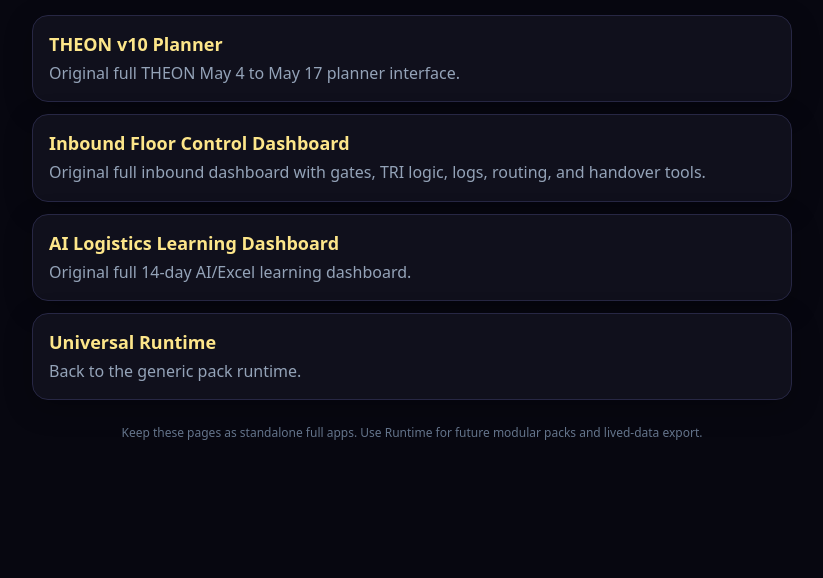
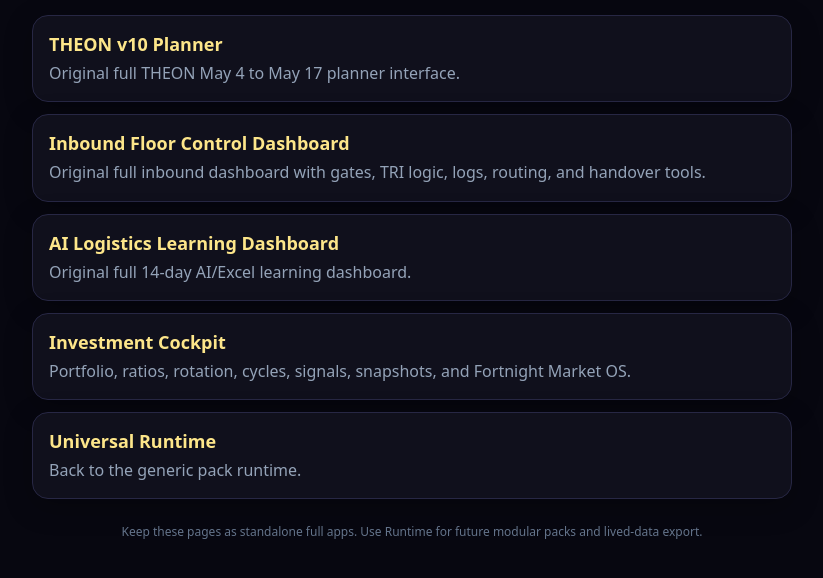
Before and after one commit to manuelruiferreira-byte/flamewalker-runtime, a plain HTML site: page full-dashboards.html in a window 1280 px wide. Shown: the part 134-712 px from the top of the page, without its empty margins (228-1051 px from the left). Drawn offline with Linux system fonts and the light colour scheme.

Commit message:
Update full-dashboards.html

```diff
--- a/full-dashboards.html
+++ b/full-dashboards.html
@@ -15,6 +15,7 @@
 <a class="card" href="theon-v10.html"><b>THEON v10 Planner</b><span>Original full THEON May 4 to May 17 planner interface.</span></a>
 <a class="card" href="inbound-dashboard-full.html"><b>Inbound Floor Control Dashboard</b><span>Original full inbound dashboard with gates, TRI logic, logs, routing, and handover tools.</span></a>
 <a class="card" href="ai-logistics-learning-dashboard.html"><b>AI Logistics Learning Dashboard</b><span>Original full 14-day AI/Excel learning dashboard.</span></a>
+<a class="card" href="investment-dashboard.html"><b>Investment Cockpit</b><span>Portfolio, ratios, rotation, cycles, signals, snapshots, and Fortnight Market OS.</span></a>
 <a class="card" href="index.html"><b>Universal Runtime</b><span>Back to the generic pack runtime.</span></a>
 <div class="footer">Keep these pages as standalone full apps. Use Runtime for future modular packs and lived-data export.</div>
 </div>
```
